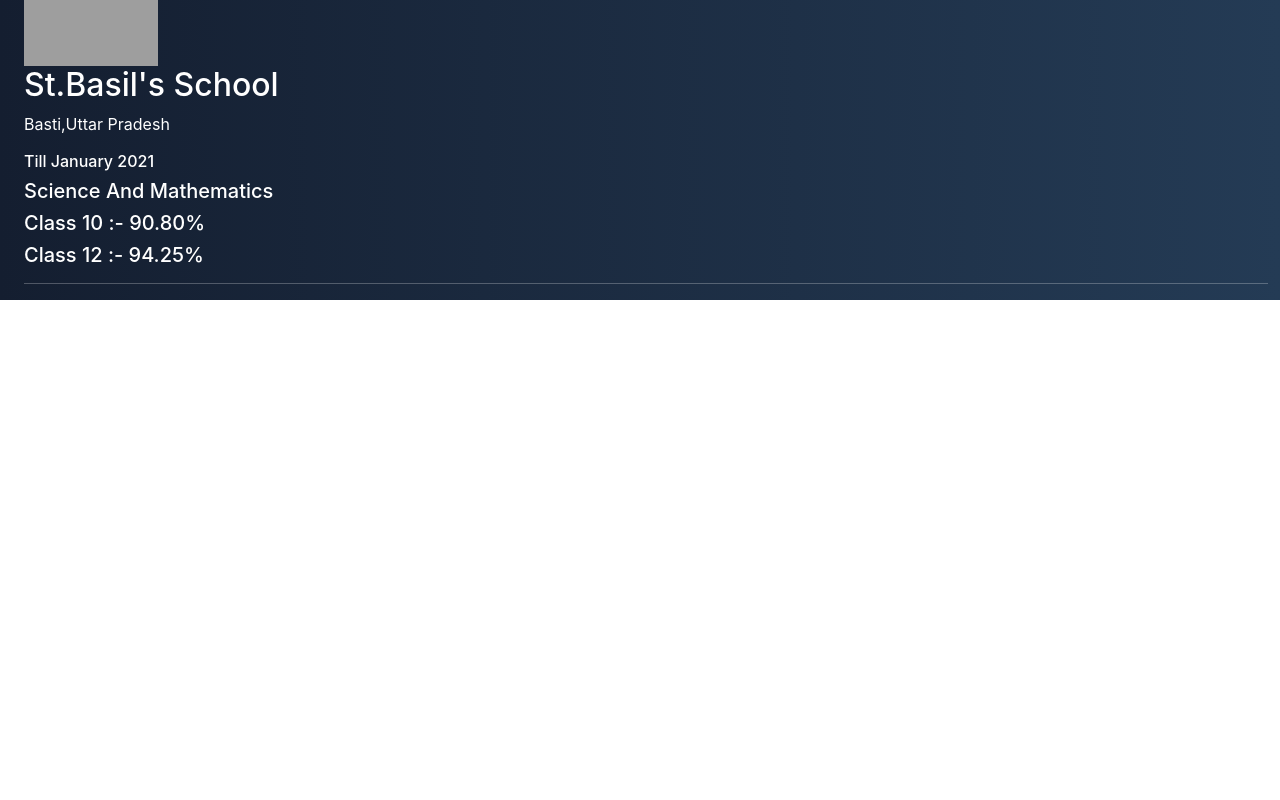
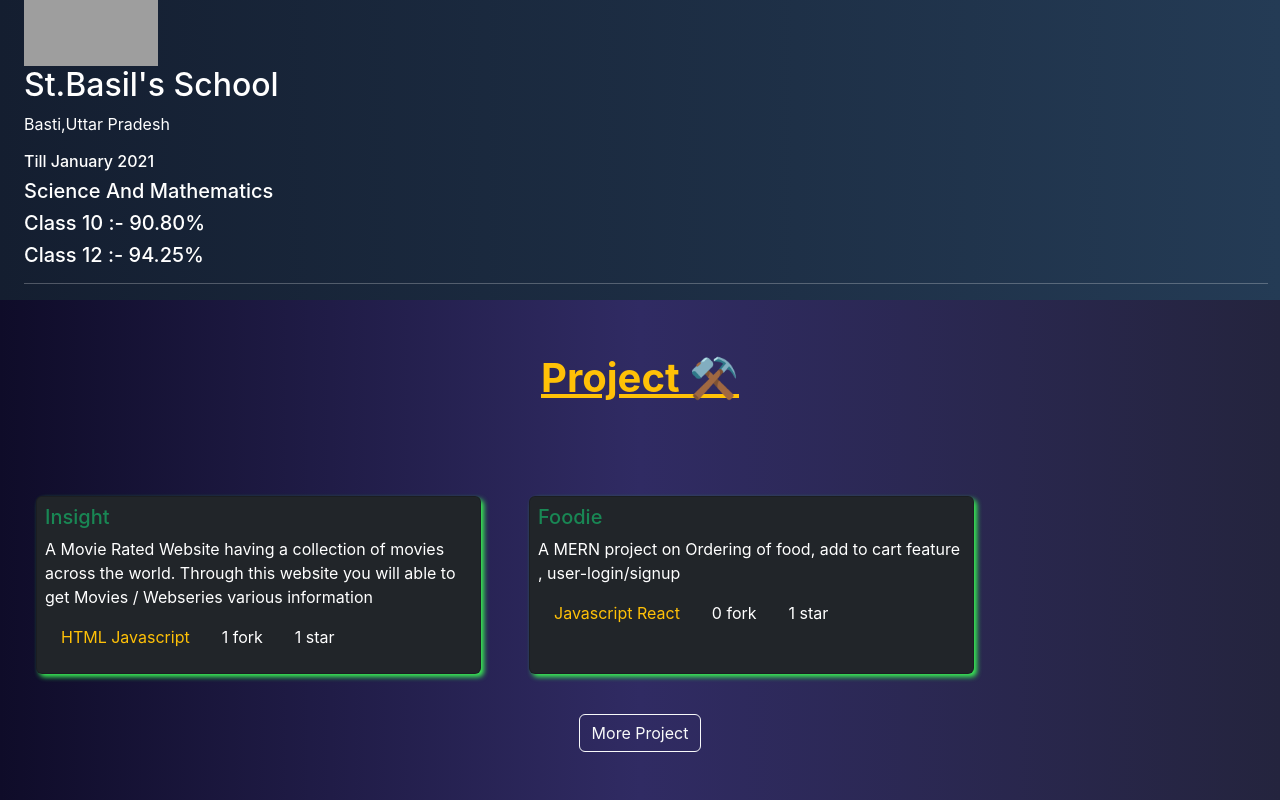
Before and after one commit to harshit1142/portfolio, a React (Create React App) app: page / in a window 1280 px wide. Shown: the part 1640-2440 px from the top of the page. Before the commit the page ends 1940 px from the top, so only its background shows below. Built offline with nearby package versions, Linux system fonts and the light colour scheme; grey boxes are pictures that could not be loaded.

Commit message:
"Done: Project Section"

```diff
--- /dev/null
+++ b/src/Components/Card.jsx
@@ -0,0 +1,18 @@
+import React from 'react'
+
+export default function Card({title,link,discription,tech,fork,star}) {
+  return (
+    <div className='card bg-dark text-white m-4 ' style={{width:445}}><a href={link} target="_blank" rel="noopener noreferrer">
+           <div className="box p-2 text-white">
+            <h5 className='text-success'>{title}</h5>
+           <span>{discription}</span>
+           <div className='d-flex'>
+            <span className='p-3 text-warning'>{tech}</span>
+            <span className='p-3'>{fork} fork</span>
+            <span className='p-3'>{star} star</span>
+           </div>
+           </div>
+           </a>
+    </div>
+  )
+}
--- /dev/null
+++ b/src/Components/Project.js
@@ -0,0 +1,16 @@
+import React from 'react'
+import Card from './Card.jsx'
+export default function Project() {
+  return (
+    <div className='container-fluid project pt-5' id="project">
+        <div className='d-flex flex-column justify-content-center w-100 h-100'>
+        <div className='pb-3 fs-1 d-flex justify-content-center text-decoration-underline fw-bold text-warning'>Project ⚒️</div>
+        <div className="box d-flex flex-wrap pt-5">
+          <Card title="Insight" discription={"A Movie Rated Website having a collection of movies across the world. Through this website you will able to get Movies / Webseries various information"} tech={"HTML Javascript"} fork={"1"} star={"1"} link={"https://github.com/harshit1142/Insight"}/>
+          <Card title={"Foodie"} discription={"A MERN project on Ordering of food, add to cart feature  , user-login/signup"} tech={"Javascript React"} fork={"0"} star={"1"} link={"https://github.com/harshit1142/Foodie"}/>
+          </div>
+        </div>
+        <div className=' d-flex justify-content-center pt-3 pb-5'><a href="https://github.com/harshit1142" className="btn btn-outline-light " target="_blank" rel="noopener noreferrer">More Project</a></div>
+    </div>
+  )
+}
--- a/src/Screens/Home.js
+++ b/src/Screens/Home.js
@@ -3,6 +3,7 @@
 import Head from '../Components/Head'
 import About from '../Components/About'
 import Education from '../Components/Education'
+import Project from '../Components/Project'
 
 
 
@@ -14,6 +15,7 @@
          <Head />
          <About />
          <Education />
+         <Project />
     </div>
   )
 }
--- a/src/index.css
+++ b/src/index.css
@@ -51,7 +51,6 @@
 }
 .edu{
   background-image: linear-gradient(to right, #141e30, #243b55);
-  /* background :linear-gradient(to right, #0f0c29, #302b63, #24243e); */
 }
 .edu .img img{
   width: 134px;
@@ -72,3 +71,12 @@
     display: block;
   }
 }
+.card{
+  box-shadow: 3px 3px 5px rgb(57, 238, 84);
+}
+.card:hover{
+  box-shadow: 3px 3px 5px rgb(225, 45, 5);
+}
+.project{
+  background :linear-gradient(to right, #0f0c29, #302b63, #24243e);
+}
```
